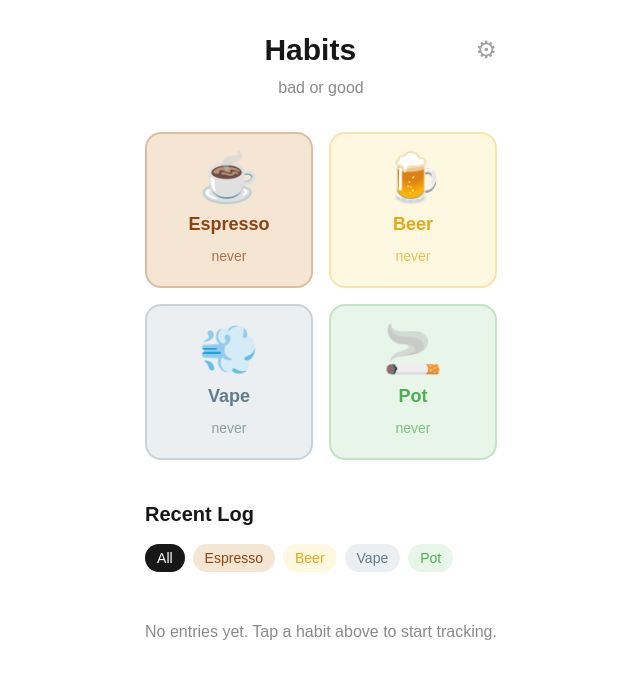
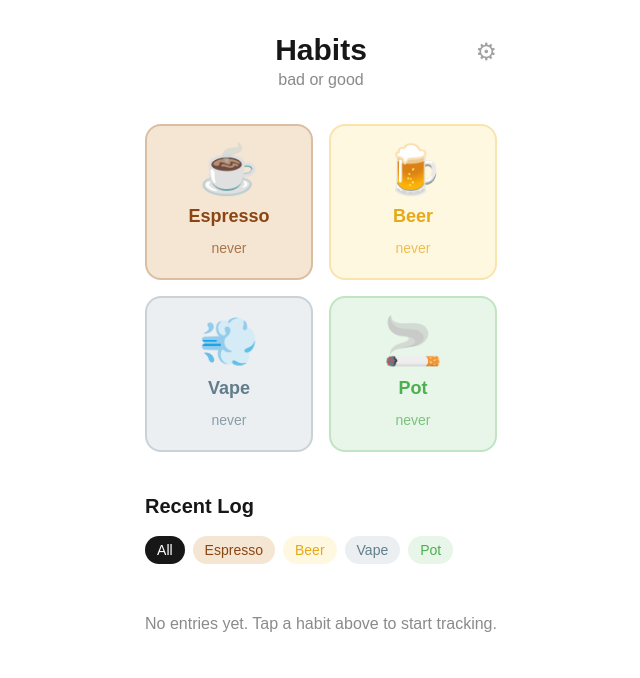
Before and after one commit to johndimm/bad-habits, a Next.js app: page / in a window 1280 px wide. Shown: the top 678 px of the page, without its empty margins (319-959 px from the left). Built offline with nearby package versions, Linux system fonts and the light colour scheme.

Commit message:
title and subtitle

```diff
--- a/src/app/page.tsx
+++ b/src/app/page.tsx
@@ -170,18 +170,17 @@ export default function Home() {
 
   return (
     <main className="max-w-2xl mx-auto px-4 py-8">
-      <div className="flex items-center justify-between mb-2">
-        <div />
-        <h1 className="text-3xl font-bold">Habits</h1>
+      <div className="relative mb-8">
+        <h1 className="text-3xl font-bold text-center">Habits</h1>
+        <p className="text-center opacity-50">bad or good</p>
         <button
           onClick={() => setShowEditor(true)}
-          className="text-2xl opacity-40 hover:opacity-100 cursor-pointer"
+          className="absolute right-0 top-1 text-2xl opacity-40 hover:opacity-100 cursor-pointer"
           title="Manage habits"
         >
           ⚙
         </button>
       </div>
-      <p className="text-center opacity-50 mb-8">bad or good</p>
 
       {/* Habit buttons */}
       <div className="grid grid-cols-2 gap-4 mb-10">
```
